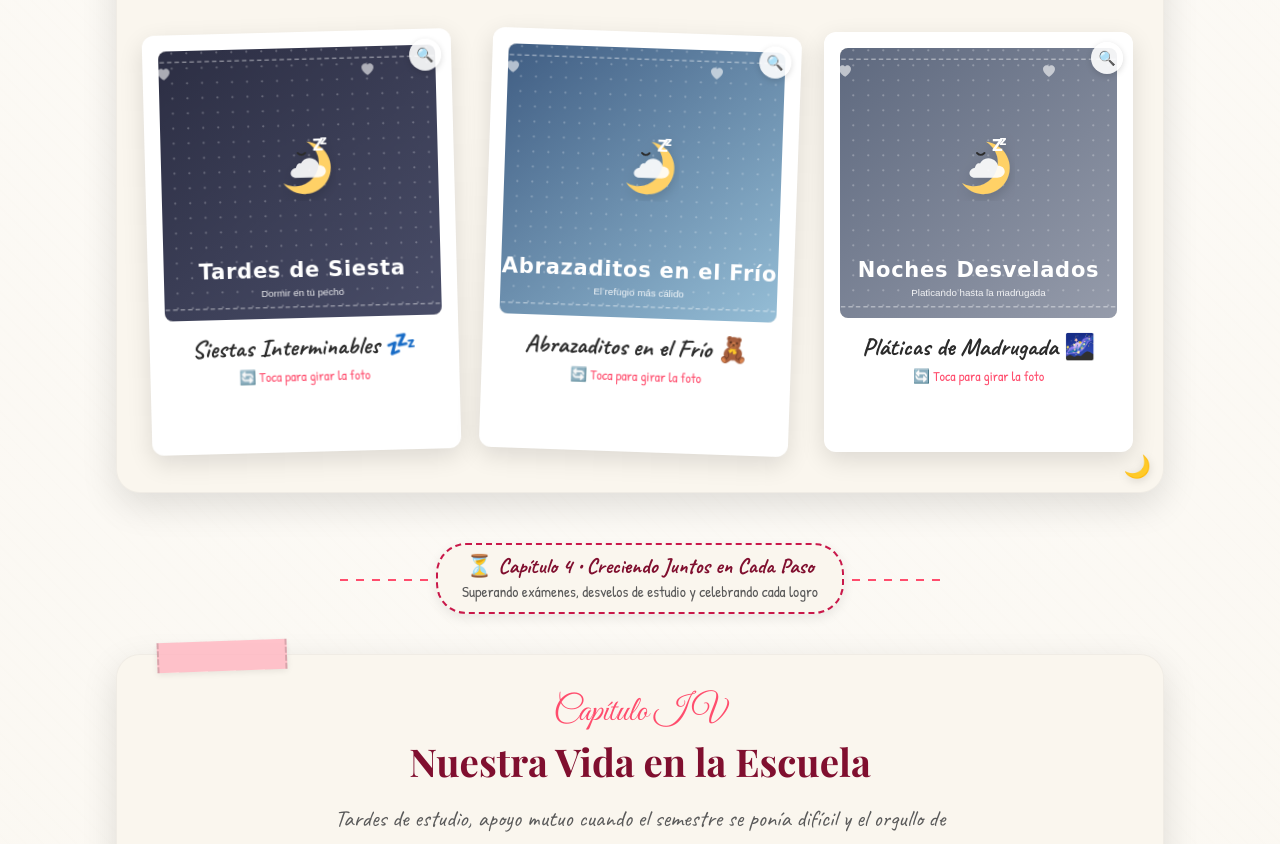
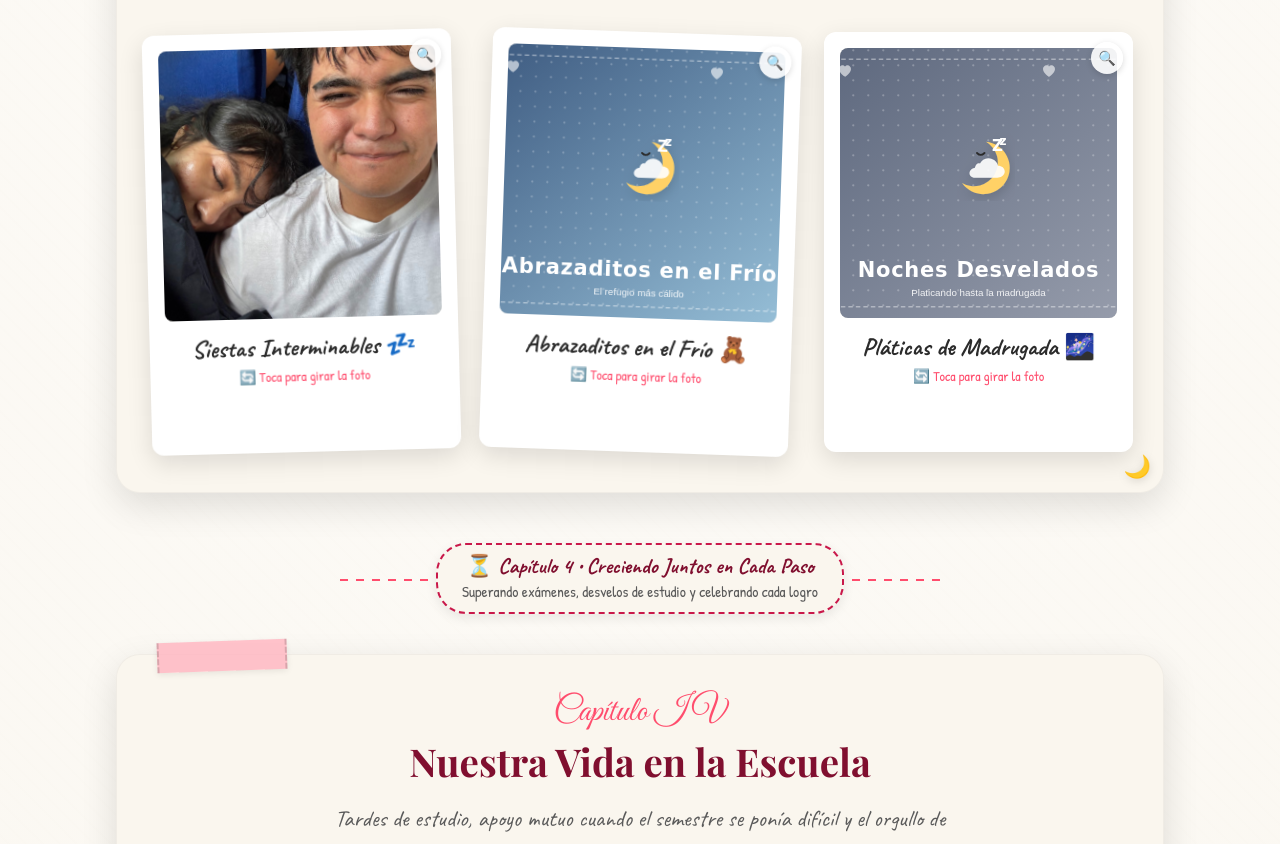
Before and after one commit to angel05509/WEB-DE-NAVIDAD-PARA-MI-PAREJA-, a plain HTML site: page index.html in a window 1280 px wide. Shown: the part 3740-4584 px from the top of the page. Drawn offline with nearby package versions, Linux system fonts and the light colour scheme; a web font is replaced by a local one.

Commit message:
prueba de conexion mini pc

```diff
--- a/index.html
+++ b/index.html
@@ -484,7 +484,7 @@
               </div>
               <div class="polaroid-photo-wrapper">
                 <!-- 📸 FOTO: -->
-                <img src="assets/img/dormir/foto1.svg" alt="Siestas Juntos" class="polaroid-img">
+                <img src="assets/img/dormir/Foto 1 Durmiendo.jpg" alt="Siestas Juntos" class="polaroid-img">
               </div>
               <p class="polaroid-caption">Siestas Interminables 💤</p>
               <div class="card-hint-flip">🔄 Toca para girar la foto</div>
```
Also changed, not shown: assets/img/dormir/Foto 1 Durmiendo.jpg (added).
